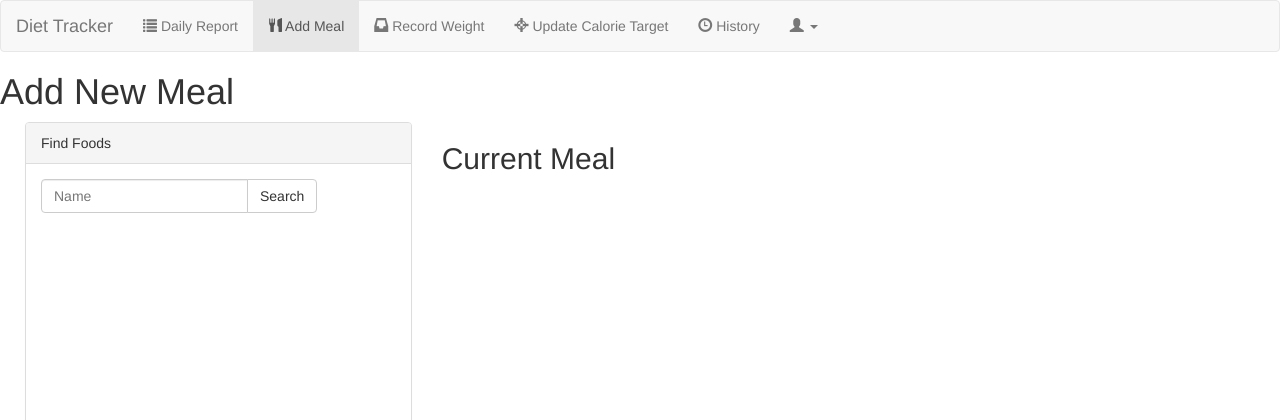
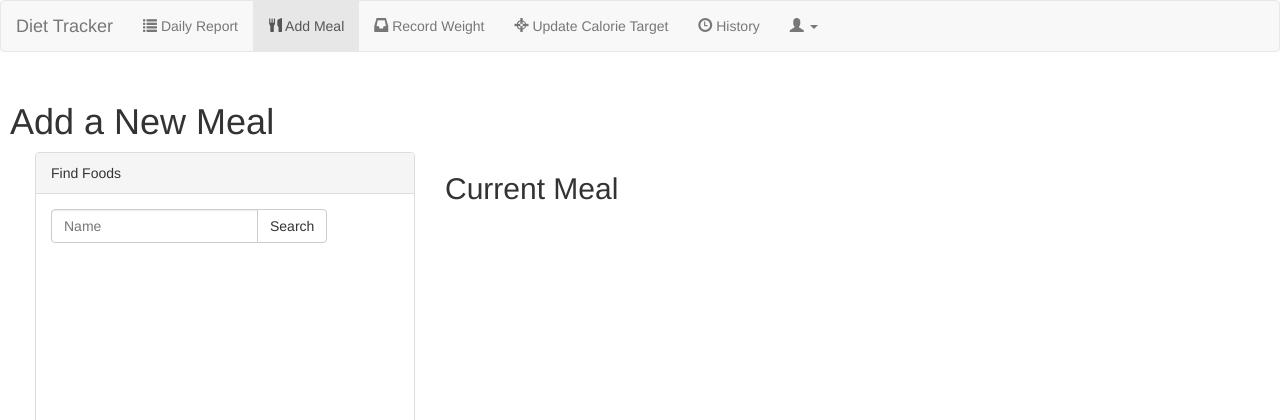
Before and after one commit to Queuecumber/diet-tracker, a PHP site: page /addMeal.php in a window 1280 px wide. Shown: the top 420 px of the page. Run offline with PHP 8.4, Linux system fonts and the light colour scheme; the visitor is signed in with stand-in values (Sample User, id 1); data that the repository does not hold is empty.

Commit message:
Adjusted spacing and changed title text

```diff
--- a/web/addMeal.php
+++ b/web/addMeal.php
@@ -90,6 +90,11 @@ if($_SERVER['REQUEST_METHOD'] == 'POST' && isset($_POST['food_to_add']))
             overflow: hidden;
         }
 
+        main
+        {
+            padding: 10px;
+        }
+
         </style>
 
         <script>
@@ -139,7 +144,7 @@ if($_SERVER['REQUEST_METHOD'] == 'POST' && isset($_POST['food_to_add']))
             </nav>
         </header>
         <main>
-            <h1> Add New Meal </h1>
+            <h1> Add a New Meal </h1>
 
             <article class="col-md-4">
                 <aside class="panel panel-default find-foods">
```
